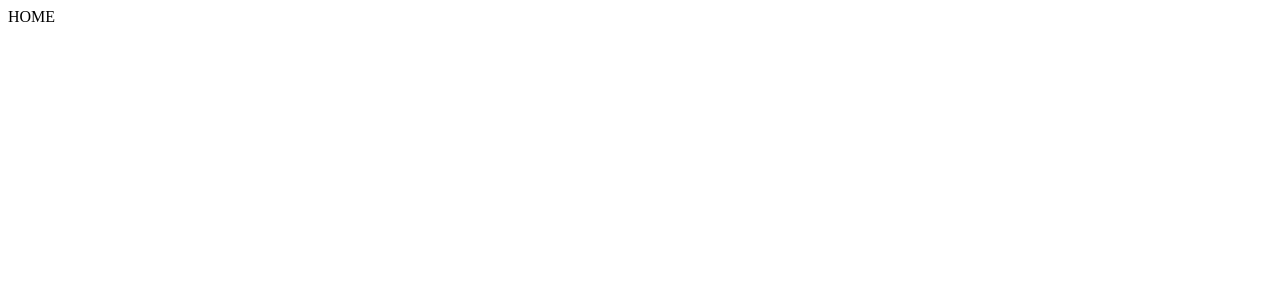
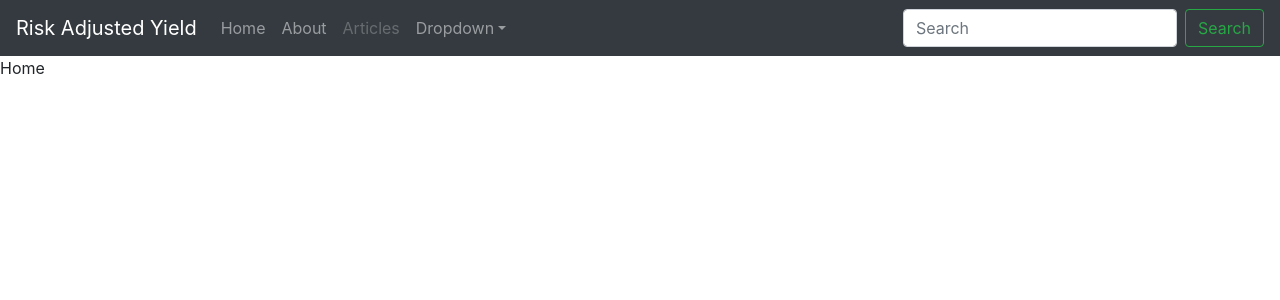
Before and after one commit to Anthony-Calderaro/risk-adjusted-yield, a Flask app: page / in a window 1280 px wide. Before the commit the part shown is almost empty. Shown: the top 300 px of the page. Run offline with Flask 2, Linux system fonts and the light colour scheme; some libraries are stand-ins or nearby versions.

Commit message:
Added layouts and bootstrap.
NavBar added

```diff
--- a/templates/home.html
+++ b/templates/home.html
@@ -1 +1,5 @@
-HOME
+{% extends "layout.html" %}
+
+{% block body %}
+    Home
+{% endblock %}
--- /dev/null
+++ b/templates/includes/_navbar.html
@@ -0,0 +1,32 @@
+<nav class="navbar navbar navbar-expand-md navbar-dark bg-dark navbar-default">
+    <a class="navbar-brand" href="#">Risk Adjusted Yield</a>
+    <button class="navbar-toggler" type="button" data-toggle="collapse" data-target="#navbarsExampleDefault" aria-controls="navbarsExampleDefault" aria-expanded="false" aria-label="Toggle navigation">
+      <span class="navbar-toggler-icon"></span>
+    </button>
+
+    <div class="collapse navbar-collapse" id="navbarsExampleDefault">
+      <ul class="navbar-nav mr-auto">
+        <li class="nav-item">
+          <a class="nav-link" href="/">Home <span class="sr-only">(current)</span></a>
+        </li>
+        <li class="nav-item">
+          <a class="nav-link" href="/about">About</a>
+        </li>
+        <li class="nav-item">
+          <a class="nav-link disabled" href="/articles">Articles</a>
+        </li>
+        <li class="nav-item dropdown">
+          <a class="nav-link dropdown-toggle" href="https://example.com" id="dropdown01" data-toggle="dropdown" aria-haspopup="true" aria-expanded="false">Dropdown</a>
+          <div class="dropdown-menu" aria-labelledby="dropdown01">
+            <a class="dropdown-item" href="#">Action</a>
+            <a class="dropdown-item" href="#">Another action</a>
+            <a class="dropdown-item" href="#">Something else here</a>
+          </div>
+        </li>
+      </ul>
+      <form class="form-inline my-2 my-lg-0">
+        <input class="form-control mr-sm-2" type="text" placeholder="Search" aria-label="Search">
+        <button class="btn btn-outline-success my-2 my-sm-0" type="submit">Search</button>
+      </form>
+    </div>
+  </nav>
--- /dev/null
+++ b/templates/layout.html
@@ -0,0 +1,14 @@
+<!DOCTYPE html>
+<html>
+    <head>
+        <meta charset="utf-8">
+        <title>Risk Adjusted Yields</title>
+        <link rel="stylesheet" href="https://stackpath.bootstrapcdn.com/bootstrap/4.1.3/css/bootstrap.min.css">
+    </head>
+    <body>
+        {% include "includes/_navbar.html" %}
+        {% block body %}{% endblock %}
+
+        <script src="https://stackpath.bootstrapcdn.com/bootstrap/4.1.3/js/bootstrap.min.js"></script>
+    </body>
+</html>
```
Also changed, not shown: README.md.
